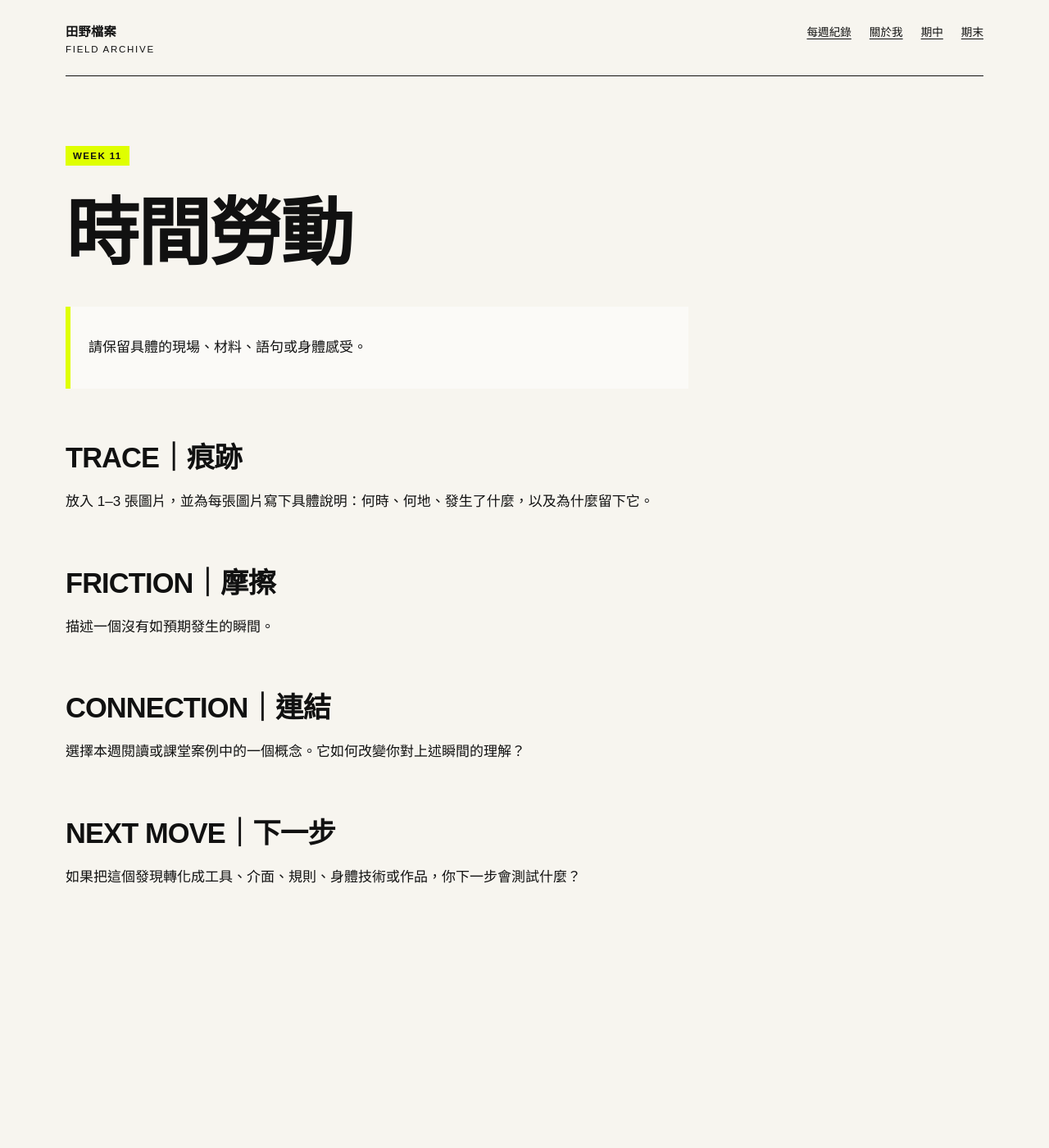
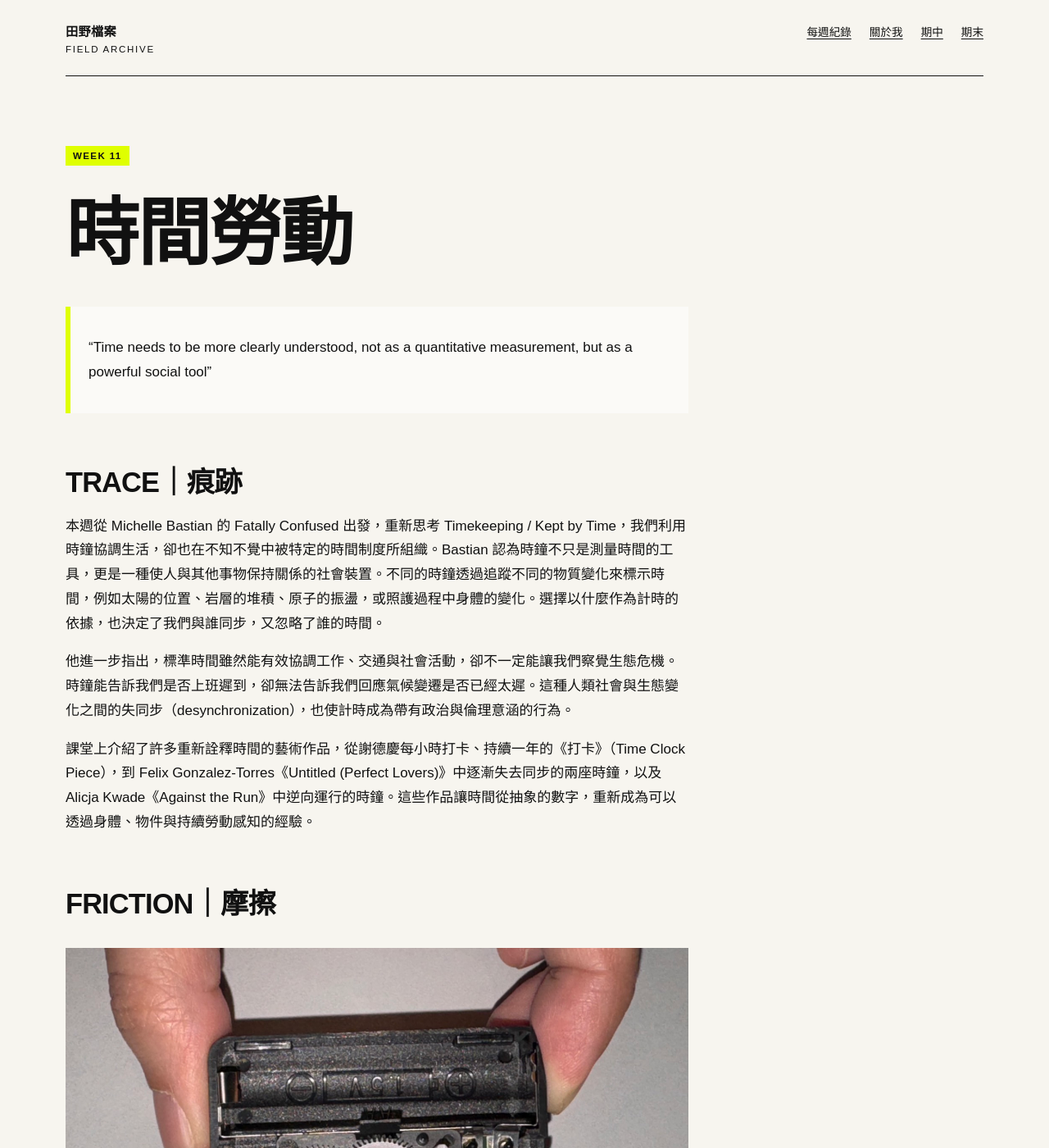
Before and after one commit to joycepig409/fieldworkarchive, a Jekyll site: the page built from weeks/week-11.md, in a window 1280 px wide and 1400 px high. Shown: the whole window at 82% size. Built offline with Jekyll 4.4.1, drawn with Linux system fonts in a browser that asks for light colours; some of the changed text lies outside the part shown.

Commit message:
Update week-11.md

```diff
--- a/weeks/week-11.md
+++ b/weeks/week-11.md
@@ -7,20 +7,30 @@ permalink: /weeks/week-11/
 
 # 時間勞動
 
-> 請保留具體的現場、材料、語句或身體感受。
+> “Time needs to be more clearly understood, not as a quantitative measurement, but as a powerful social tool”
+
 
 ## TRACE｜痕跡
 
-放入 1–3 張圖片，並為每張圖片寫下具體說明：何時、何地、發生了什麼，以及為什麼留下它。
+本週從 Michelle Bastian 的 Fatally Confused 出發，重新思考 Timekeeping / Kept by Time，我們利用時鐘協調生活，卻也在不知不覺中被特定的時間制度所組織。Bastian 認為時鐘不只是測量時間的工具，更是一種使人與其他事物保持關係的社會裝置。不同的時鐘透過追蹤不同的物質變化來標示時間，例如太陽的位置、岩層的堆積、原子的振盪，或照護過程中身體的變化。選擇以什麼作為計時的依據，也決定了我們與誰同步，又忽略了誰的時間。
+
+他進一步指出，標準時間雖然能有效協調工作、交通與社會活動，卻不一定能讓我們察覺生態危機。時鐘能告訴我們是否上班遲到，卻無法告訴我們回應氣候變遷是否已經太遲。這種人類社會與生態變化之間的失同步（desynchronization），也使計時成為帶有政治與倫理意涵的行為。
+
+課堂上介紹了許多重新詮釋時間的藝術作品，從謝德慶每小時打卡、持續一年的《打卡》（Time Clock Piece），到 Felix Gonzalez-Torres《Untitled (Perfect Lovers)》中逐漸失去同步的兩座時鐘，以及 Alicja Kwade《Against the Run》中逆向運行的時鐘。這些作品讓時間從抽象的數字，重新成為可以透過身體、物件與持續勞動感知的經驗。
 
 ## FRICTION｜摩擦
 
-描述一個沒有如預期發生的瞬間。
+![共同繪製的教室導航地圖]({{ '/assets/images/W11_1.jpg' | relative_url }})
+時鐘工作坊中我試圖將時鐘拆開試著改變機芯的運作方向讓指針逆向行走。但我跟機械不熟搞了很久，課堂最後只完成了讓時鐘倒轉，別人都做得好精緻..XD 有點好笑的是為了製作一個試圖改變標準時間的時鐘，我仍然必須在課堂限定的時間內完成它，一邊改造計時工具，一邊又被時間管理著。
 
 ## CONNECTION｜連結
 
-選擇本週閱讀或課堂案例中的一個概念。它如何改變你對上述瞬間的理解？
+Bastian 借用 Sara Ahmed 的非施為性（non-performativity）概念，指出某些宣稱並不會實現它所聲稱的效果，反而可能使真正的改變不再發生。標準時間宣稱提供普遍的協調，但這種協調可能只是維持既有的社會秩序，而沒有真正回應其他生命與環境的變化。
+
+這也讓我回返到自己關注的事情之一 queer time / queer death。如果標準時間建立在某些被視為理所當然的生命進程之上，例如出生、成長、繁衍、衰老與死亡，那麼是否存在不依循這些階段、也無法被單一時間尺度描述的生命經驗？
+
+課堂上同學分享鯨落（Whale Fall）就是  queer death 的體現。鯨魚死亡後沉入海底，身體逐漸成為其他生物的養分與棲地，展開跨越不同時間尺度的生態演替。對鯨魚而言的死亡，卻是其他生命持續生成的過程。 這讓死亡不再只是時間軸上的一個終點，而是不同生命節奏相互交織的事件。
 
 ## NEXT MOVE｜下一步
 
-如果把這個發現轉化成工具、介面、規則、身體技術或作品，你下一步會測試什麼？
+繼續改造倒轉時鐘，並嘗試以未燒陶土包覆，讓陶土的凹凸起伏乾燥、收縮與龜裂成為另一套時間尺度，與機械運轉同時發生。想測試的是，當材料本身的變化開始干擾時鐘，原本穩定的機械時間會如何受到影響？不同物質的時間是否能在同一個物件中共存？
```
